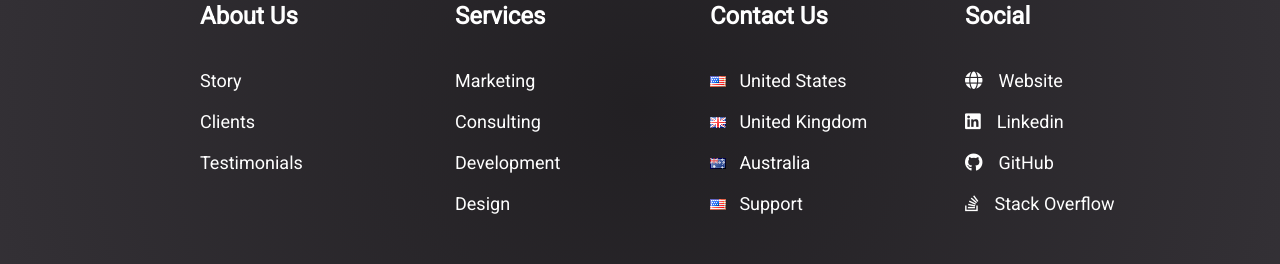
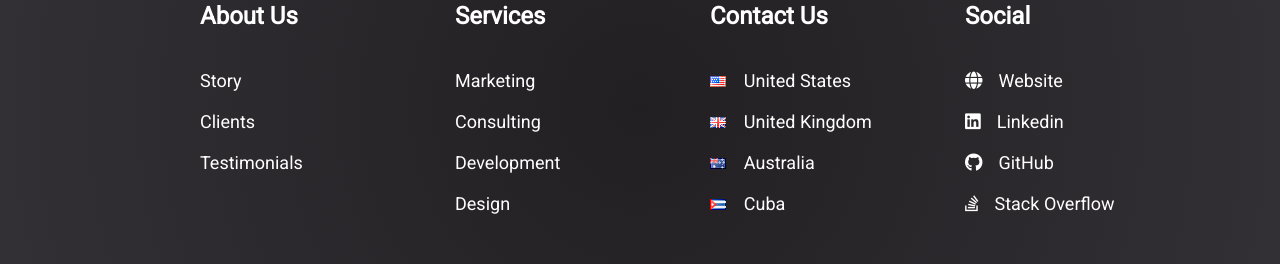
Before and after one commit to reymillenium/20211029_nextjs_blog, a Next.js app: page / in a window 1280 px wide. Shown: the part 1381-1645 px from the top of the page. Built offline with nearby package versions, Linux system fonts and the light colour scheme.

Commit message:
Fixed some minor gubs at components/ui/FooterClassic/FooterClassic.js

```diff
--- a/components/ui/FooterClassic/FooterClassic.js
+++ b/components/ui/FooterClassic/FooterClassic.js
@@ -43,14 +43,10 @@ const FooterClassic = () => {
                     </div>
                     <div className={styles.Column}>
                         <p className={styles.Title}>Contact Us</p>
-                        {/*<a className={styles.Link} href="#">United States</a>*/}
-                        {/*<a className={styles.Link} href="#">United Kingdom</a>*/}
-                        {/*<a className={styles.Link} href="#">Australia</a>*/}
-                        {/*<a className={styles.Link} href="#">Support</a>*/}
-                        <a className={styles.Link} href="#"><Image src={'/images/site/flags/us.png'} width={16} height={11}/>&nbsp;&nbsp;&nbsp;United States</a>
-                        <a className={styles.Link} href="#"><Image src={'/images/site/flags/gb.png'} width={16} height={11}/>&nbsp;&nbsp;&nbsp;United Kingdom</a>
-                        <a className={styles.Link} href="#"><Image src={'/images/site/flags/au.png'} width={16} height={11}/>&nbsp;&nbsp;&nbsp;Australia</a>
-                        <a className={styles.Link} href="#"><Image src={'/images/site/flags/us.png'} width={16} height={11}/>&nbsp;&nbsp;&nbsp;Support</a>
+                        <a className={styles.Link} href="#"><Image src={'/images/site/flags/us.png'} alt={'United States of America flag'} width={16} height={11}/>&nbsp;&nbsp;&nbsp;&nbsp;United States</a>
+                        <a className={styles.Link} href="#"><Image src={'/images/site/flags/gb.png'} alt={'United Kingdom flag'} width={16} height={11}/>&nbsp;&nbsp;&nbsp;&nbsp;United Kingdom</a>
+                        <a className={styles.Link} href="#"><Image src={'/images/site/flags/au.png'} alt={'Australia flag'} width={16} height={11}/>&nbsp;&nbsp;&nbsp;&nbsp;Australia</a>
+                        <a className={styles.Link} href="#"><Image src={'/images/site/flags/cu.png'} alt={'Cuba Flag'} width={16} height={11}/>&nbsp;&nbsp;&nbsp;&nbsp;Cuba</a>
                     </div>
 
                     <div className={styles.Column}>
```
Also changed, not shown: public/images/site/flags/cu.png (added), public/images/site/premium_support.png (added).
